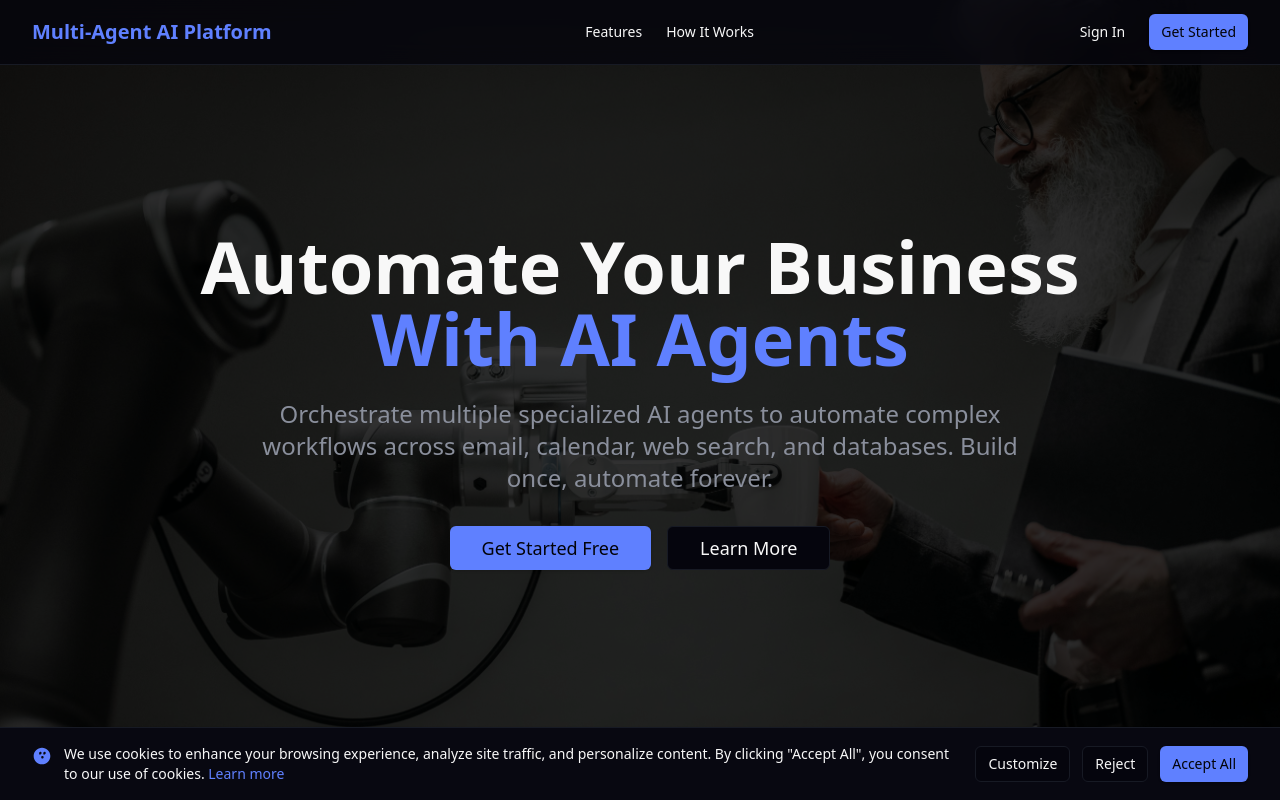
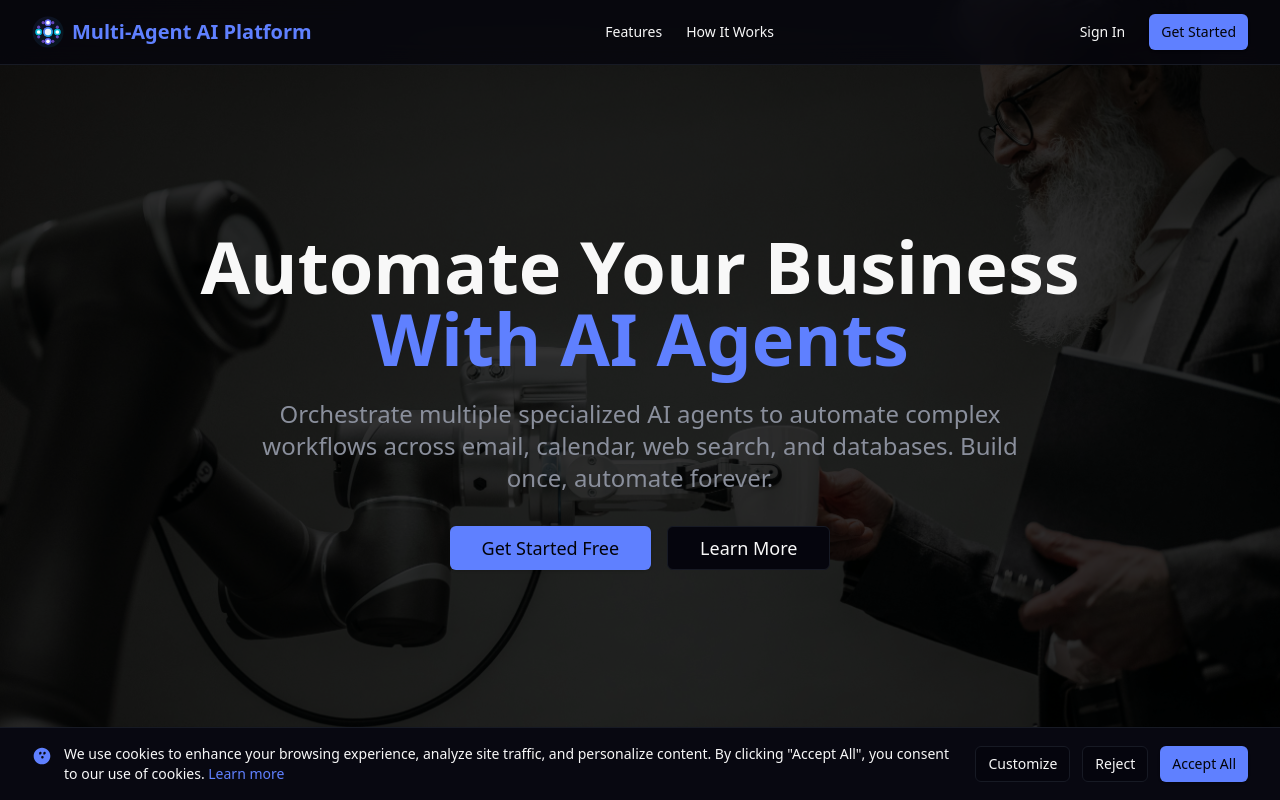
Before and after one commit to gianmarioiamoni/multi-agent-ai-platform, a Next.js app: page / in a window 1280 px wide. Shown: the top 800 px of the page. Built offline with nearby package versions, Linux system fonts and the light colour scheme; no server answers.

Commit message:
feat: sostituita icona vecchia con nuovo logo nell'header
- Sostituita icona SVG inline con nuovo logo da public/logo.svg
- Aggiornato sidebar-header.tsx per mostrare il nuovo logo
- Aggiornato landing-navbar.tsx per mostrare il nuovo logo
- Logo dimensionato a 32x32px per coerenza visiva

```diff
--- a/src/components/landing/landing-navbar.tsx
+++ b/src/components/landing/landing-navbar.tsx
@@ -7,6 +7,7 @@
 'use client';
 
 import Link from 'next/link';
+import Image from 'next/image';
 import { Button } from '@/components/ui/button';
 
 export const LandingNavbar = () => {
@@ -16,6 +17,14 @@ export const LandingNavbar = () => {
         <div className="flex items-center justify-between h-16">
           {/* Logo/Brand */}
           <Link href="/" className="flex items-center gap-2">
+            <Image
+              src="/logo.svg"
+              alt="Multi-Agent AI Platform"
+              width={32}
+              height={32}
+              className="w-8 h-8"
+              priority
+            />
             <span className="text-xl font-bold text-[var(--color-primary)]">
               Multi-Agent AI Platform
             </span>
--- a/src/components/layout/sidebar/sidebar-header.tsx
+++ b/src/components/layout/sidebar/sidebar-header.tsx
@@ -5,6 +5,7 @@
  */
 
 import Link from 'next/link';
+import Image from 'next/image';
 
 interface SidebarHeaderProps {
   onClose: () => void;
@@ -15,11 +16,14 @@ export const SidebarHeader = ({ onClose }: SidebarHeaderProps) => {
     <div className="h-16 flex items-center justify-between px-6 border-b border-[var(--color-border)]">
       {/* Logo */}
       <Link href="/app/dashboard" className="flex items-center gap-2">
-        <div className="w-8 h-8 rounded-lg bg-gradient-to-br from-[var(--color-primary)] to-[var(--color-accent)] flex items-center justify-center">
-          <svg className="w-5 h-5 text-white" fill="none" stroke="currentColor" viewBox="0 0 24 24">
-            <path strokeLinecap="round" strokeLinejoin="round" strokeWidth={2} d="M13 10V3L4 14h7v7l9-11h-7z" />
-          </svg>
-        </div>
+        <Image
+          src="/logo.svg"
+          alt="Multi-Agent AI Platform"
+          width={32}
+          height={32}
+          className="w-8 h-8"
+          priority
+        />
         <span className="font-bold text-lg">Multi-Agent</span>
       </Link>
 
```
